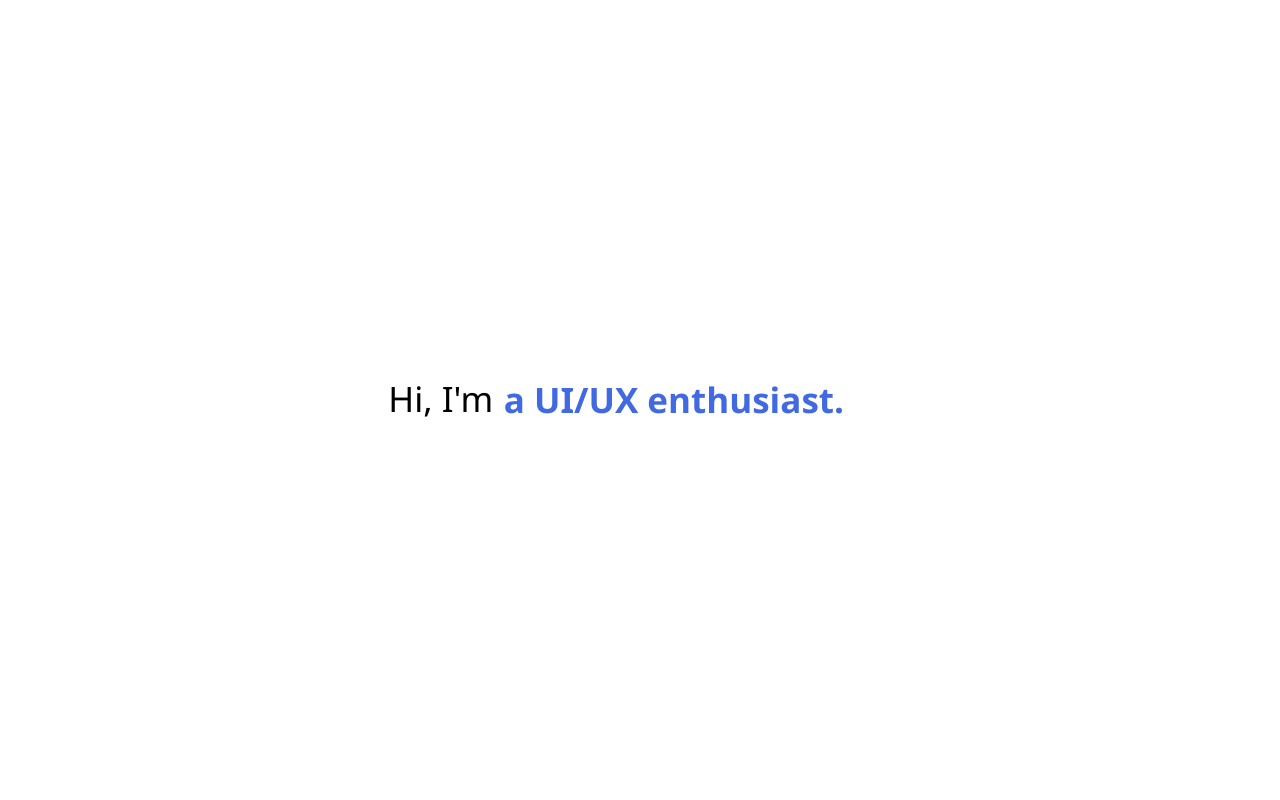
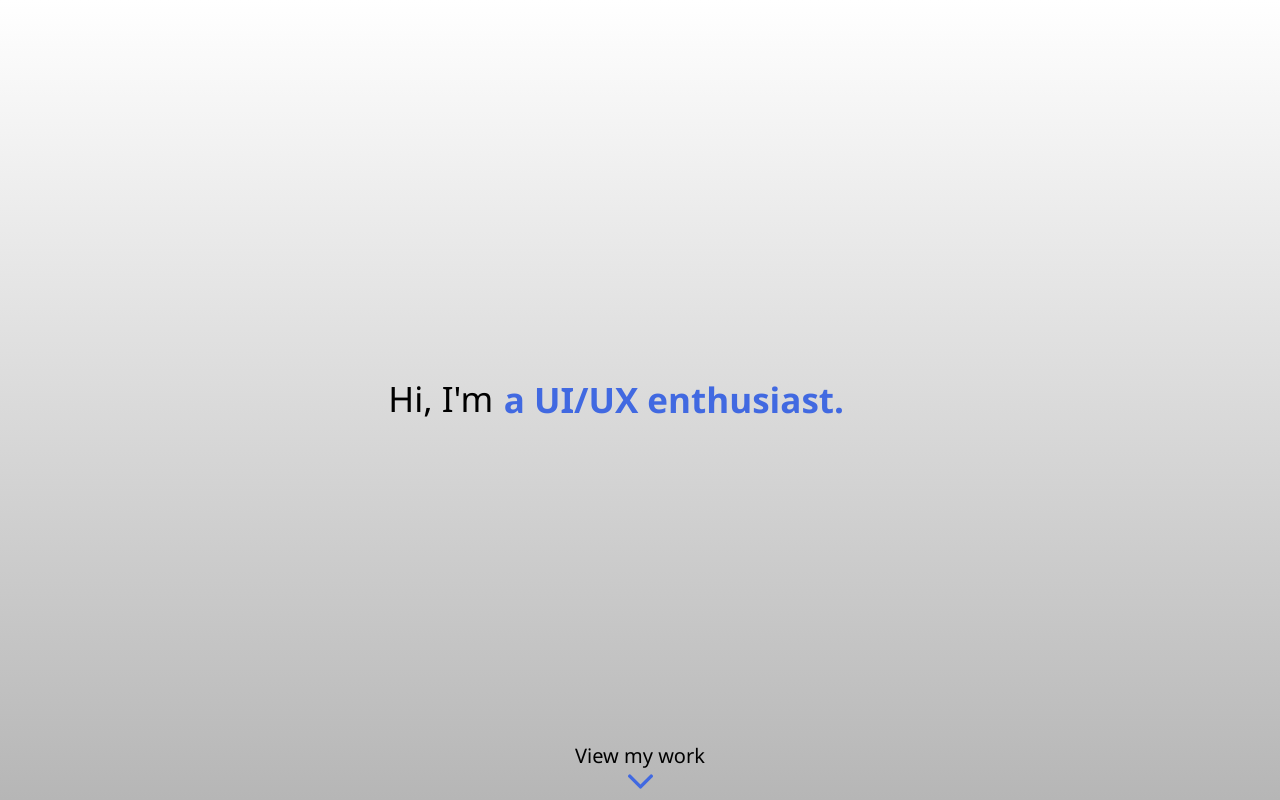
Before and after one commit to WilliamRyank/portfolio, an Angular app: page / in a window 1280 px wide. Built offline with nearby package versions, Linux system fonts and the light colour scheme.

Commit message:
Add view my work footer

```diff
--- a/src/app/app.component.css
+++ b/src/app/app.component.css
@@ -1,3 +1,4 @@
 * {
     font-family: 'Segoe UI', Tahoma, Geneva, Verdana, sans-serif;
+    font-weight: 200;
 }
--- a/src/app/landing/landing.component.css
+++ b/src/app/landing/landing.component.css
@@ -4,7 +4,7 @@ div.background {
     height: 100vh;
     top: 0;
     left: 0;
-    background: white;
+    background: linear-gradient(180deg, rgba(255,255,255,1) 0%, rgba(182,182,182,1) 100%);
 }
 
 div.wrapper {
@@ -17,22 +17,7 @@ div.wrapper {
 
 div.introduction {
     font-size: 35px;
-    font-weight: 200;
     display: inline-block;
-}
-
-p {
-    height: 50px;
-    margin: 0 0.3em 0 0;
-    float: left;
-}
-
-b {
-    height: 50px;
-    line-height: 50px;
-    text-align: left;
-    float: left;
-    overflow: hidden;
 }
 
 span.text-slider {
@@ -52,3 +37,40 @@ span.text-slider {
     60%{top:-150px;}
     80%{top:-200px;}
 }
+
+div.view-my-work {
+    position: fixed;
+    bottom: 0;
+    left: 50%;
+    width: 150px;
+    margin-left: -75px;
+    font-size: 20px;
+    cursor: pointer;
+}
+
+div.view-my-work:hover {
+    font-weight: 400;
+}
+
+div.view-my-work:hover > img {
+    height: 30px;
+}
+
+img {
+    height: 25px;
+    fill: royalblue;
+}
+
+p {
+    height: 50px;
+    margin: 0 0.3em 0 0;
+    float: left;
+}
+
+b {
+    height: 50px;
+    line-height: 50px;
+    text-align: left;
+    float: left;
+    overflow: hidden;
+}
--- a/src/app/landing/landing.component.html
+++ b/src/app/landing/landing.component.html
@@ -2,7 +2,6 @@
     <div class="wrapper">
         <div class="introduction">
             <p>Hi, I'm</p>
-
             <b>
                 <span class="text-slider">
                     William Ryan Kusnadi. <br>
@@ -13,5 +12,9 @@
                 </span>
             </b>
         </div>
+        <div class="view-my-work">
+            View my work <br>
+            <img src="../../assets/arrow-down.svg">
+        </div>
     </div>
 </div>
```
Also changed, not shown: src/assets/arrow-down.svg (added).
